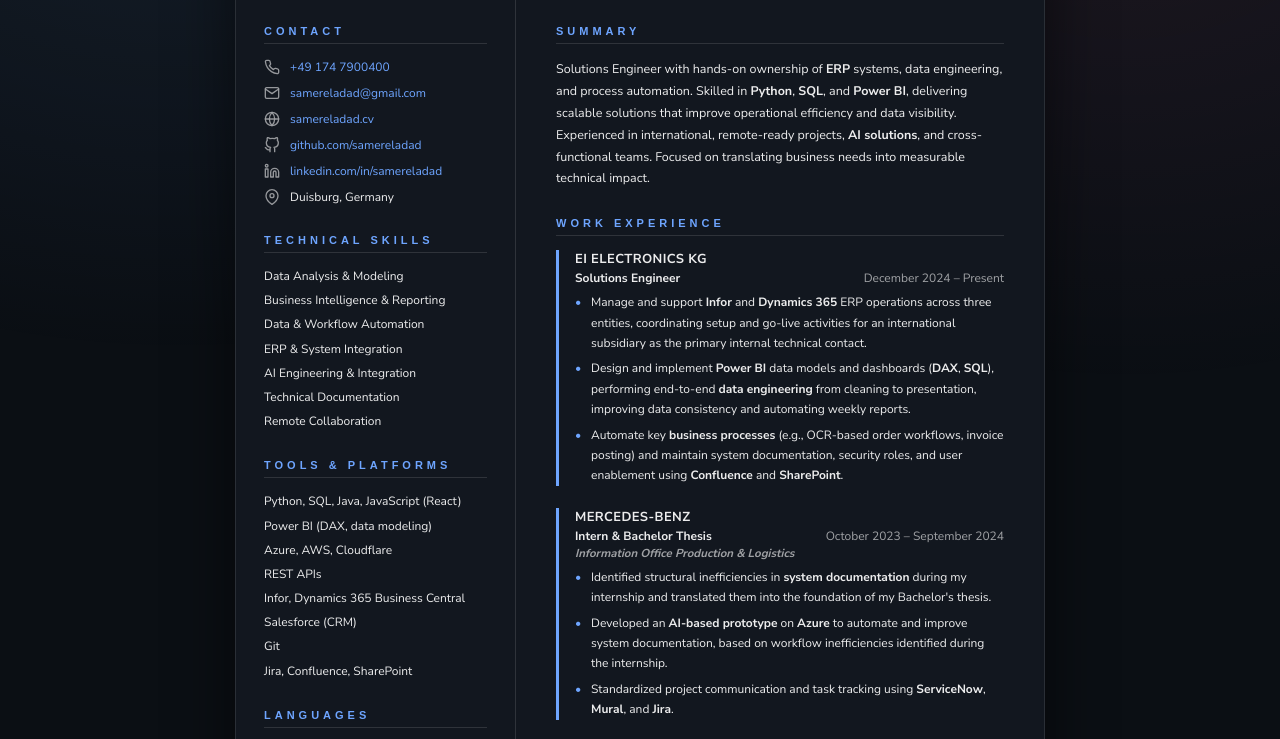
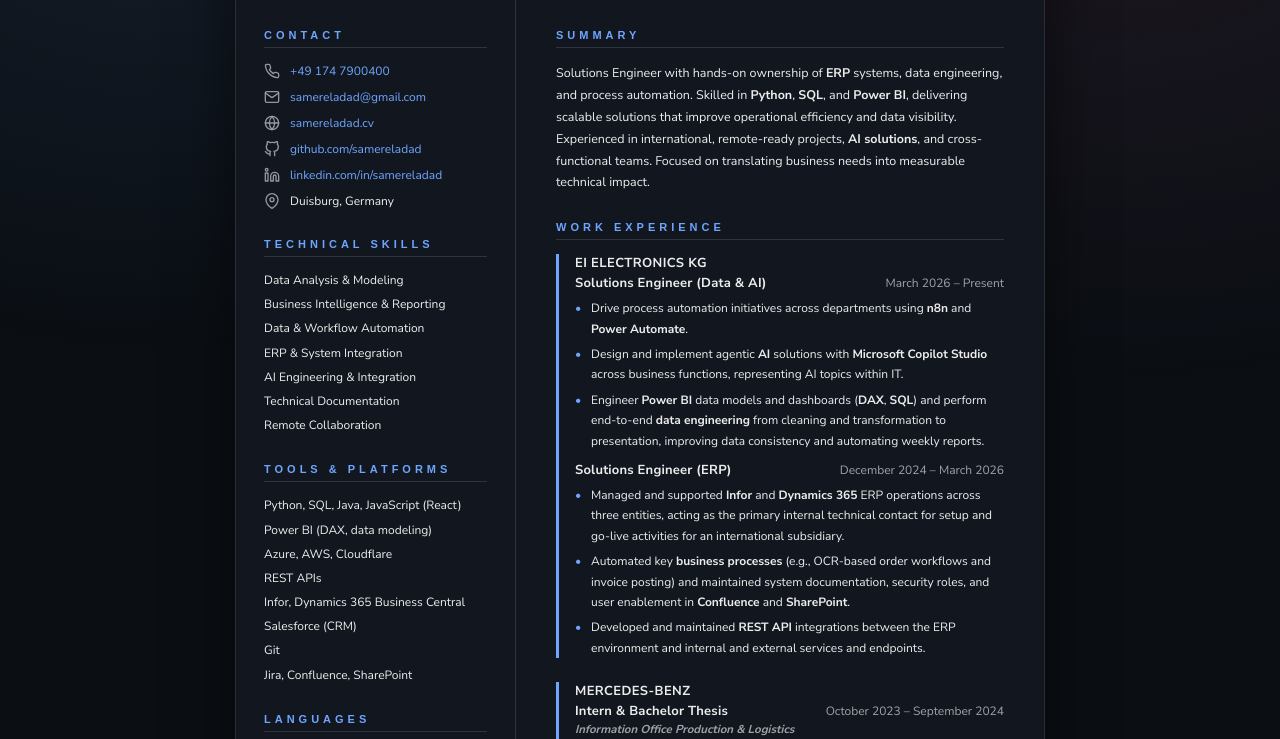
Before and after one commit to SamerEladad/samereladad-portfolio, a website: page resume/index.html in a window 1280 px wide. Shown: the part 282-1021 px from the top of the page. Drawn offline with Linux system fonts and the light colour scheme; a web font is replaced by a local one.

Commit message:
update cv

```diff
--- a/resume/index.html
+++ b/resume/index.html
@@ -265,7 +265,7 @@
        CV HEADER (Photo + Name + Title)
        ════════════════════════════════════════════════════════════════════ */
     .cv-header {
-      padding: 36px 48px 24px;
+      padding: 32px 48px 32px;
       display: flex;
       align-items: center;
       gap: 24px;
@@ -409,7 +409,7 @@
     .cv-jobs {
       display: flex;
       flex-direction: column;
-      gap: 22px;
+      gap: 24px;
     }
     .cv-job,
     .cv-edu,
@@ -431,10 +431,14 @@
       gap: 4px;
       margin-top: 2px;
     }
+    .cv-job__bullets + .cv-job__meta {
+      margin-top: 10px;
+    }
     .cv-job__title {
-      font-size: 12px;
+      font-size: 13px;
       font-weight: 700;
       color: var(--text);
+      letter-spacing: .2px;
     }
     .cv-job__date {
       font-size: 12px;
@@ -870,13 +874,22 @@
               <div class="cv-job">
                 <div class="cv-job__company">Ei Electronics KG</div>
                 <div class="cv-job__meta">
-                  <span class="cv-job__title">Solutions Engineer</span>
-                  <span class="cv-job__date">December 2024 – Present</span>
+                  <span class="cv-job__title">Solutions Engineer (Data &amp; AI)</span>
+                  <span class="cv-job__date">March 2026 – Present</span>
                 </div>
                 <ul class="cv-job__bullets">
-                  <li>Manage and support <strong>Infor</strong> and <strong>Dynamics 365</strong> ERP operations across three entities, coordinating setup and go-live activities for an international subsidiary as the primary internal technical contact.</li>
-                  <li>Design and implement <strong>Power BI</strong> data models and dashboards (<strong>DAX</strong>, <strong>SQL</strong>), performing end-to-end <strong>data engineering</strong> from cleaning to presentation, improving data consistency and automating weekly reports.</li>
-                  <li>Automate key <strong>business processes</strong> (e.g., OCR-based order workflows, invoice posting) and maintain system documentation, security roles, and user enablement using <strong>Confluence</strong> and <strong>SharePoint</strong>.</li>
+                  <li>Drive process automation initiatives across departments using <strong>n8n</strong> and <strong>Power Automate</strong>.</li>
+                  <li>Design and implement agentic <strong>AI</strong> solutions with <strong>Microsoft Copilot Studio</strong> across business functions, representing AI topics within IT.</li>
+                  <li>Engineer <strong>Power BI</strong> data models and dashboards (<strong>DAX</strong>, <strong>SQL</strong>) and perform end-to-end <strong>data engineering</strong> from cleaning and transformation to presentation, improving data consistency and automating weekly reports.</li>
+                </ul>
+                <div class="cv-job__meta">
+                  <span class="cv-job__title">Solutions Engineer (ERP)</span>
+                  <span class="cv-job__date">December 2024 – March 2026</span>
+                </div>
+                <ul class="cv-job__bullets">
+                  <li>Managed and supported <strong>Infor</strong> and <strong>Dynamics 365</strong> ERP operations across three entities, acting as the primary internal technical contact for setup and go-live activities for an international subsidiary.</li>
+                  <li>Automated key <strong>business processes</strong> (e.g., OCR-based order workflows and invoice posting) and maintained system documentation, security roles, and user enablement in <strong>Confluence</strong> and <strong>SharePoint</strong>.</li>
+                  <li>Developed and maintained <strong>REST API</strong> integrations between the ERP environment and internal and external services and endpoints.</li>
                 </ul>
               </div>
               <div class="cv-job">
@@ -1100,13 +1113,22 @@
               <div class="cv-job">
                 <div class="cv-job__company">Ei Electronics KG</div>
                 <div class="cv-job__meta">
-                  <span class="cv-job__title">Solutions Engineer</span>
-                  <span class="cv-job__date">Dezember 2024 – Heute</span>
+                  <span class="cv-job__title">Solutions Engineer (Data &amp; AI)</span>
+                  <span class="cv-job__date">März 2026 – Heute</span>
                 </div>
                 <ul class="cv-job__bullets">
-                  <li>Betreue und unterstütze den Betrieb von <strong>Infor</strong>- und <strong>Dynamics 365</strong>-ERP-Systemen über drei Gesellschaften hinweg und koordiniere Setup- und Go-live-Aktivitäten für eine internationale Tochtergesellschaft als primärer interner technischer Ansprechpartner.</li>
-                  <li>Entwicklung von <strong>Power-BI</strong>-Datenmodellen und Dashboards (<strong>DAX</strong>, <strong>SQL</strong>) mit End-to-End-Datenaufbereitung, zur Verbesserung der Datenkonsistenz und Automatisierung regelmäßiger Berichte.</li>
-                  <li>Automatisierung zentraler <strong>Geschäftsprozesse</strong> (z.&nbsp;B. OCR-Bestellworkflows, Rechnungsbuchungen) sowie Pflege klarer Systemdokumentation, Rollen und Nutzerbefähigung mit <strong>Confluence</strong> und <strong>SharePoint</strong>.</li>
+                  <li>Umsetzung von Prozessautomatisierungen über verschiedene Fachbereiche hinweg mit <strong>n8n</strong> und <strong>Power Automate</strong>.</li>
+                  <li>Konzeption und Implementierung agentischer <strong>KI</strong>-Lösungen mit <strong>Microsoft Copilot Studio</strong> für unterschiedliche Abteilungen; Vertretung der KI-Themen innerhalb der IT.</li>
+                  <li>Entwicklung von <strong>Power-BI</strong>-Datenmodellen und Dashboards (<strong>DAX</strong>, <strong>SQL</strong>) sowie End-to-End-<strong>Data Engineering</strong> von Datenbereinigung und Transformation bis zur Visualisierung, zur Verbesserung der Datenkonsistenz und Automatisierung wöchentlicher Reports.</li>
+                </ul>
+                <div class="cv-job__meta">
+                  <span class="cv-job__title">Solutions Engineer (ERP)</span>
+                  <span class="cv-job__date">Dezember 2024 – März 2026</span>
+                </div>
+                <ul class="cv-job__bullets">
+                  <li>Betreuung und Support der <strong>Infor</strong>- und <strong>Dynamics 365</strong>-ERP-Landschaften über drei Gesellschaften hinweg sowie zentrale technische Ansprechperson für Setup- und Go-live-Aktivitäten einer internationalen Tochtergesellschaft.</li>
+                  <li>Automatisierung zentraler Geschäftsprozesse (z. B. OCR-basierte Auftragsworkflows und Rechnungsbuchung) sowie Pflege von Systemdokumentation, Sicherheitsrollen und User Enablement in <strong>Confluence</strong> und <strong>SharePoint</strong>.</li>
+                  <li>Entwicklung und Betreuung von <strong>REST-API</strong>-Integrationen zwischen dem ERP-System und weiteren internen bzw. externen Services und Endpunkten.</li>
                 </ul>
               </div>
               <div class="cv-job">
```
Also changed, not shown: resume/print-de.html (+19 -9 lines), resume/print-en.html (+19 -9 lines).
